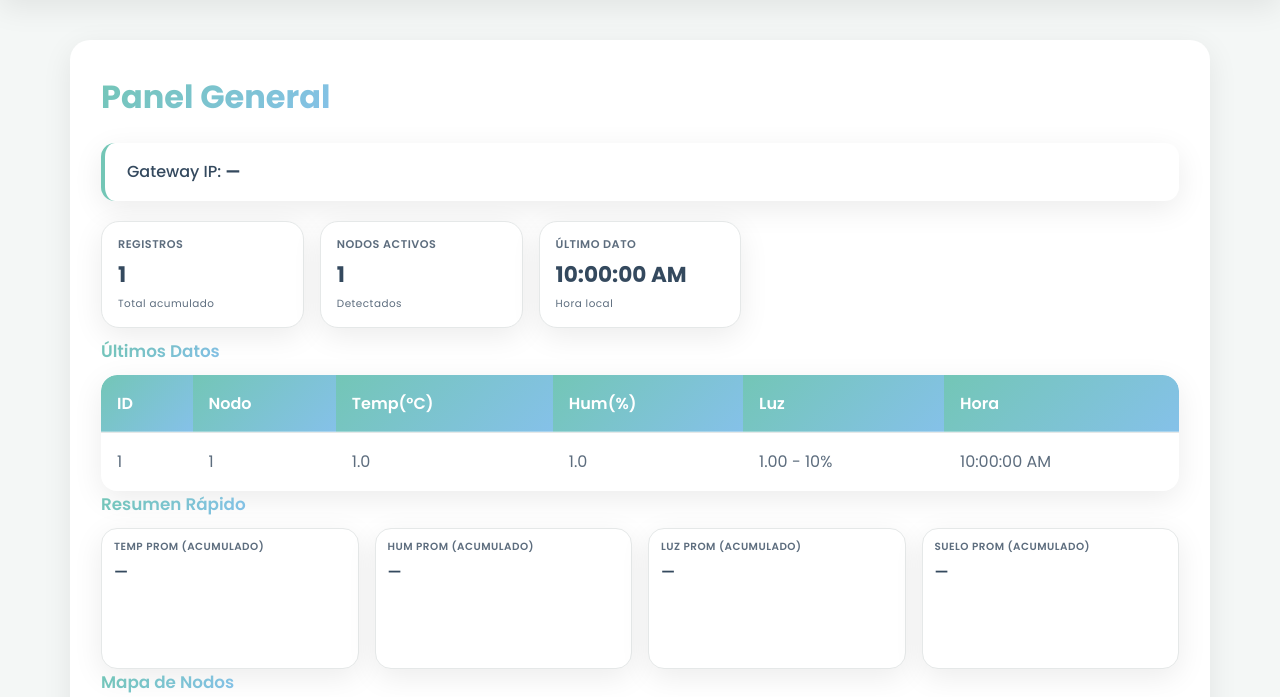
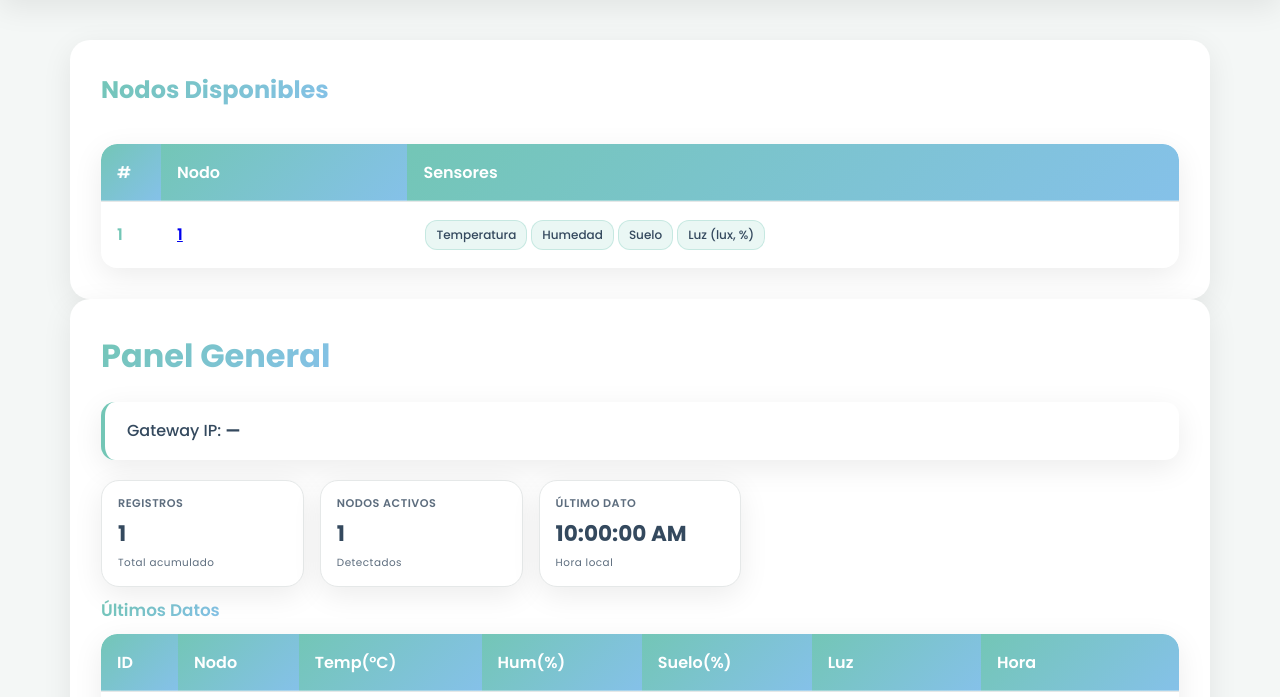
Before and after one commit to SKing25/Agrolink, a Flask app: page / in a window 1280 px wide. Shown: the part 78-775 px from the top of the page. Run offline with Flask 3, Linux system fonts and the light colour scheme; tables that the repository leaves empty hold one stand-in row (values such as "Sample post"); some libraries are stand-ins or nearby versions; grey boxes are pictures that could not be loaded.

Commit message:
Añadir gestión de nodos y sensores, mejorar visualización en el panel general

```diff
--- a/app.py
+++ b/app.py
@@ -66,13 +66,43 @@ def home():
         ultimo_dato = obtener_ultimo_dato()
         nodos = obtener_nodos_unicos()
         gateway_ip = get_gateway_ip()
+        # Construir mapping de sensores reales por nodo
+        nodos_sensores = {}
+        for n in nodos:
+            campos = obtener_campos_nodo(n)
+            etiquetas = []
+
+            if campos.get('temperatura'): etiquetas.append('Temperatura')
+            if campos.get('humedad'): etiquetas.append('Humedad')
+            if campos.get('soil_moisture'): etiquetas.append('Suelo')
+            if campos.get('light') and campos.get('percentage'):
+                etiquetas.append('Luz (lux, %)')
+            else:
+                if campos.get('light'): etiquetas.append('Luz')
+                elif campos.get('percentage'): etiquetas.append('Luz (%)')
+            nodos_sensores[n] = etiquetas if etiquetas else []
+        # Ubicaciones para mapa inicial
+        ubicaciones_todos = {}
+        for n in nodos:
+            loc = obtener_ultima_ubicacion(n)
+            if loc:
+                ubicaciones_todos[n] = loc
+        # Centro del mapa: usar primera ubicación válida o un default
+        if ubicaciones_todos:
+            primero = next(iter(ubicaciones_todos.values()))
+            centro_lat = primero.get('lat', 4.660753)
+            centro_lon = primero.get('lon', -74.059945)
+        else:
+            centro_lat, centro_lon = 4.660753, -74.059945
         return render_template('index.html',
                                total_registros=total_registros,
                                ultimo_dato=ultimo_dato,
                                nodos=nodos,
-                               gateway_ip=gateway_ip
-                               )
-
+                               gateway_ip=gateway_ip,
+                               nodos_sensores=nodos_sensores,
+                               ubicaciones_todos=ubicaciones_todos,
+                               centro_lat=centro_lat,
+                               centro_lon=centro_lon)
     except Exception as e:
         return f"Servidor AgroLink activo. Error: {str(e)}"
 
--- a/static/js/index.js
+++ b/static/js/index.js
@@ -144,6 +144,7 @@
         `<td>${dato.nodeId??'-'}</td>`+
         `<td>${dato.temperatura!=null?Number(dato.temperatura).toFixed(1):'-'}</td>`+
         `<td>${dato.humedad!=null?Number(dato.humedad).toFixed(1):'-'}</td>`+
+        `<td>${dato.soil_moisture!=null?Number(dato.soil_moisture).toFixed(1):'-'}</td>`+
         `<td>${(dato.light!=null&&dato.percentage!=null)?`${Number(dato.light).toFixed(2)} - ${Number(dato.percentage).toFixed(0)}%`:(dato.light!=null?Number(dato.light).toFixed(2):(dato.percentage!=null?Number(dato.percentage).toFixed(0)+'%':'-'))}</td>`+
         `<td class="time-local" data-ts="${dato.fecha_creacion??''}">${dato.fecha_creacion?toLocalTime(dato.fecha_creacion):'-'}</td>`;
       ultimosTbody.appendChild(tr);
--- a/static/styles.css
+++ b/static/styles.css
@@ -679,4 +679,55 @@ tr:hover td { color: var(--text-color); }
   .mini-charts { grid-template-columns: 1fr; }
 }
 
+/* ========================= Sensor badges ========================= */
+.sensor-badge {
+  display: inline-block;
+  padding: 4px 10px;
+  margin: 2px;
+  border-radius: 12px;
+  font-size: 0.75rem;
+  font-weight: 500;
+  background: rgba(115, 198, 182, 0.15);
+  color: var(--text-color);
+  border: 1px solid rgba(115, 198, 182, 0.3);
+  transition: all 0.3s ease;
+}
+
+.sensor-badge:hover {
+  background: rgba(115, 198, 182, 0.25);
+  transform: translateY(-2px);
+  box-shadow: 0 2px 8px rgba(115, 198, 182, 0.3);
+}
+
+[data-theme="dark"] .sensor-badge,
+.dark-mode .sensor-badge {
+  background: rgba(79, 209, 197, 0.2);
+  border-color: rgba(79, 209, 197, 0.4);
+}
+
+[data-theme="dark"] .sensor-badge:hover,
+.dark-mode .sensor-badge:hover {
+  background: rgba(79, 209, 197, 0.3);
+}
+
+/* ========================= Nodos table specific styles ========================= */
+#nodos-table {
+  margin-top: 15px;
+}
+
+#nodos-table td:first-child {
+  font-weight: 600;
+  color: var(--primary-color);
+  width: 60px;
+}
+
+#nodos-table td:nth-child(2) {
+  font-weight: 600;
+  min-width: 120px;
+}
+
+#nodos-table td:nth-child(3) {
+  min-width: 300px;
+}
+
 /* Fin de styles.css */
--- a/templates/index.html
+++ b/templates/index.html
@@ -35,7 +35,14 @@
           <svg viewBox="0 0 24 24" fill="none">
             <circle cx="12" cy="12" r="4" fill="currentColor" />
             <g stroke="currentColor" stroke-width="1.2" stroke-linecap="round" stroke-linejoin="round" opacity="0.95">
-                            <path d="M12 2v2" /><path d="M12 20v2" /><path d="M4.22 4.22l1.42 1.42" /><path d="M18.36 18.36l1.42 1.42" /><path d="M2 12h2" /><path d="M20 12h2" /><path d="M4.22 19.78l1.42-1.42" /><path d="M18.36 5.64l1.42-1.42" />
+              <path d="M12 2v2" />
+              <path d="M12 20v2" />
+              <path d="M4.22 4.22l1.42 1.42" />
+              <path d="M18.36 18.36l1.42 1.42" />
+              <path d="M2 12h2" />
+              <path d="M20 12h2" />
+              <path d="M4.22 19.78l1.42-1.42" />
+              <path d="M18.36 5.64l1.42-1.42" />
             </g>
           </svg>
         </span>
@@ -50,13 +57,45 @@
   </nav>
 
   <main class="main-content">
+    <!-- Tarjeta nodos disponibles -->
+    <div class="card card-nodos">
+      <h2>Nodos Disponibles</h2>
+      <table id="nodos-table">
+        <thead>
+          <tr>
+            <th>#</th>
+            <th>Nodo</th>
+            <th>Sensores</th>
+          </tr>
+        </thead>
+        <tbody>
+        {% for node in nodos %}
+          <tr>
+            <td>{{ loop.index }}</td>
+            <td><a href="{{ url_for('ver_por_nodo', node_id=node) }}" class="link-nodo">{{ node }}</a></td>
+            <td>
+              {% set lista = nodos_sensores.get(node) if nodos_sensores else [] %}
+              {% if lista and lista|length > 0 %}
+                {% for s in lista %}<span class="sensor-badge">{{ s }}</span>{% endfor %}
+              {% else %}
+                <span class="sensor-badge sensor-empty">Sin datos</span>
+              {% endif %}
+            </td>
+          </tr>
+        {% else %}
+          <tr><td colspan="3" style="text-align:center">Sin nodos registrados</td></tr>
+        {% endfor %}
+        </tbody>
+      </table>
+    </div>
+
     <div class="card">
       <h1>Panel General</h1>
       <div class="flex-row">
         <div class="status-bar" id="gatewayStatus">Gateway IP: <strong id="gatewayIP">{{ gateway_ip or '—' }}</strong></div>
       </div>
 
-        <!-- Tarjetas de métricas -->
+      <!-- Métricas -->
       <div class="dashboard-grid" id="metricsGrid">
         <div class="metric-card" id="metricRegistros">
           <h3>Registros</h3>
@@ -70,34 +109,53 @@
         </div>
         <div class="metric-card" id="metricUltimo">
           <h3>Último Dato</h3>
-            <div class="value time-local" {% if ultimo_dato and ultimo_dato.fecha_creacion %}{% set fc = ultimo_dato.fecha_creacion %}{% if fc.strftime is defined %}data-ts="{{ fc.strftime('%Y-%m-%dT%H:%M:%S') }}"{% else %}data-ts="{{ fc }}"{% endif %}{% endif %}>—</div>
+          <div class="value time-local"
+            {% if ultimo_dato and ultimo_dato.fecha_creacion %}
+              {% set fc = ultimo_dato.fecha_creacion %}
+              {% if fc.strftime is defined %}data-ts="{{ fc.strftime('%Y-%m-%dT%H:%M:%S') }}"{% else %}data-ts="{{ fc }}"{% endif %}
+            {% endif %}>—
+          </div>
           <div class="sub">Hora local</div>
         </div>
       </div>
 
-        <!-- Últimos datos (vista rápida) -->
+      <!-- Últimos datos -->
       <h2 class="section-title">Últimos Datos</h2>
       <table id="ultimos-datos-table">
         <thead>
-            <tr><th>ID</th><th>Nodo</th><th>Temp(°C)</th><th>Hum(%)</th><th>Luz</th><th>Hora</th></tr>
+          <tr>
+            <th>ID</th>
+            <th>Nodo</th>
+            <th>Temp(°C)</th>
+            <th>Hum(%)</th>
+            <th>Suelo(%)</th>
+            <th>Luz</th>
+            <th>Hora</th>
+          </tr>
         </thead>
         <tbody id="ultimosTbody">
           {% if ultimo_dato %}
             <tr>
               <td>{{ ultimo_dato.id }}</td>
               <td>{{ ultimo_dato.nodeId or '-' }}</td>
-                <td>{% if ultimo_dato.temperatura is not none %}{{ '%.1f'|format(ultimo_dato.temperatura) }}{% else %}-{% endif %}</td>
-                <td>{% if ultimo_dato.humedad is not none %}{{ '%.1f'|format(ultimo_dato.humedad) }}{% else %}-{% endif %}</td>
-                <td>{% if ultimo_dato.light is not none and ultimo_dato.percentage is not none %}{{ '%.2f'|format(ultimo_dato.light) }} - {{ '%.0f'|format(ultimo_dato.percentage) }}%{% elif ultimo_dato.light is not none %}{{ '%.2f'|format(ultimo_dato.light) }}{% elif ultimo_dato.percentage is not none %}{{ '%.0f'|format(ultimo_dato.percentage) }}%{% else %}-{% endif %}</td>
-                <td class="time-local" {% if ultimo_dato and ultimo_dato.fecha_creacion %}{% set fc = ultimo_dato.fecha_creacion %}{% if fc.strftime is defined %}data-ts="{{ fc.strftime('%Y-%m-%dT%H:%M:%S') }}"{% else %}data-ts="{{ fc }}"{% endif %}{% endif %}>—</td>
+              <td>{% if ultimo_dato.temperatura is not none %}{{ '%.1f'|format( ultimo_dato.temperatura ) }}{% else %}-{% endif %}</td>
+              <td>{% if ultimo_dato.humedad is not none %}{{ '%.1f'|format( ultimo_dato.humedad ) }}{% else %}-{% endif %}</td>
+              <td>{% if ultimo_dato.soil_moisture is not none %}{{ '%.1f'|format( ultimo_dato.soil_moisture ) }}{% else %}-{% endif %}</td>
+              <td>{% if ultimo_dato.light is not none and ultimo_dato.percentage is not none %}{{ '%.2f'|format( ultimo_dato.light ) }} - {{ '%.0f'|format( ultimo_dato.percentage ) }}%{% elif ultimo_dato.light is not none %}{{ '%.2f'|format( ultimo_dato.light ) }}{% elif ultimo_dato.percentage is not none %}{{ '%.0f'|format( ultimo_dato.percentage ) }}%{% else %}-{% endif %}</td>
+              <td class="time-local"
+                {% if ultimo_dato and ultimo_dato.fecha_creacion %}
+                  {% set fc = ultimo_dato.fecha_creacion %}
+                  {% if fc.strftime is defined %}data-ts="{{ fc.strftime('%Y-%m-%dT%H:%M:%S') }}"{% else %}data-ts="{{ fc }}"{% endif %}
+                {% endif %}>—
+              </td>
             </tr>
           {% else %}
-              <tr><td colspan="6">No hay datos aún</td></tr>
+            <tr><td colspan="7">No hay datos aún</td></tr>
           {% endif %}
         </tbody>
       </table>
 
-        <!-- Mini gráficas (placeholders) -->
+      <!-- Mini gráficas -->
       <h2 class="section-title">Resumen Rápido</h2>
       <div class="mini-charts" id="miniCharts">
         <div class="mini-chart" id="chartTempAvg"><h4>Temp Prom (acumulado)</h4><div class="avg-value" id="avgTemp">—</div><canvas id="sparkTemp"></canvas></div>
@@ -106,28 +164,27 @@
         <div class="mini-chart" id="chartSueloAvg"><h4>Suelo Prom (acumulado)</h4><div class="avg-value" id="avgSoil">—</div><canvas id="sparkSoil"></canvas></div>
       </div>
 
-        <!-- Mapa (si se decide mostrar en index más adelante) -->
+      <!-- Mapa -->
       <h2 class="section-title">Mapa de Nodos</h2>
-        <div class="map-container" style="height:420px">
-          <div id="index-map" style="width:100%; height:100%"></div>
-        </div>
-
+      <div class="map-container" style="height:420px"><div id="index-map" style="width:100%;height:100%"></div></div>
     </div>
   </main>
 
-    <script>window.PAGE_DATA = {
-      gateway_ip: {{ gateway_ip|default(None)|tojson }},
-      total_registros: {{ total_registros|default(0)|tojson }},
-      nodos: {{ nodos|default([])|tojson }},
-      ubicacionesTodos: {{ ubicaciones_todos|default({})|tojson }},
-      centroLat: {{ centro_lat|default(0)|tojson }},
-      centroLon: {{ centro_lon|default(0)|tojson }}
-    };</script>
+  <script>
+    window.PAGE_DATA = {
+      gateway_ip: {{ gateway_ip | default(None) | tojson }},
+      total_registros: {{ total_registros | default(0) | tojson }},
+      nodos: {{ nodos | default([]) | tojson }},
+      nodosSensores: {{ nodos_sensores | default({}) | tojson }},
+      ubicacionesTodos: {{ ubicaciones_todos | default({}) | tojson }},
+      centroLat: {{ centro_lat | default(0) | tojson }},
+      centroLon: {{ centro_lon | default(0) | tojson }}
+    };
+  </script>
   <script src="https://cdn.socket.io/4.6.1/socket.io.min.js"></script>
   <script src="https://cdn.jsdelivr.net/npm/leaflet@1.9.4/dist/leaflet.js"></script>
   <script src="https://cdn.jsdelivr.net/npm/chart.js@4.4.0/dist/chart.umd.min.js"></script>
   <script src="{{ url_for('static', filename='js/theme.js') }}"></script>
   <script src="{{ url_for('static', filename='js/index.js') }}"></script>
 </body>
-
 </html>
```
Also changed, not shown: database.py (+15 -1 lines). Lines whose indentation alone changed are shown as unchanged.
